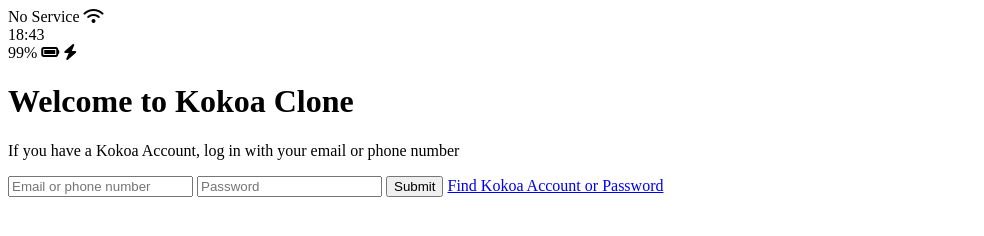
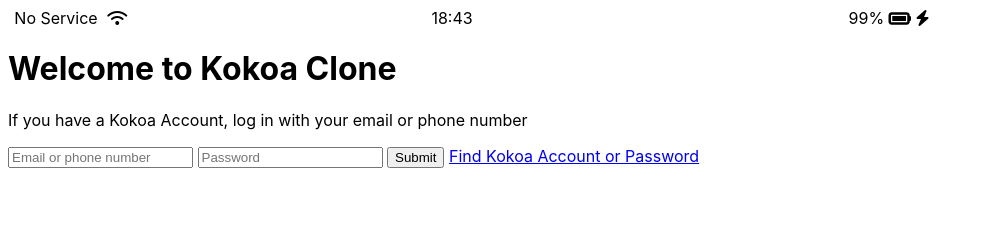
Before and after one commit to Woo-cheong-beom/kokoa_clone-2022, a plain HTML site: page index.html in a window 1280 px wide. Shown: the whole page, without its empty margins (0-984 px from the left). Drawn offline with Linux system fonts and the light colour scheme.

Commit message:
status-bar css

```diff
--- /dev/null
+++ b/css/styles.css
@@ -0,0 +1,26 @@
+body {
+  font-family: -apple-system, BlinkMacSystemFont, "Segoe UI", Roboto, Oxygen,
+    Ubuntu, Cantarell, "Open Sans", "Helvetica Neue", sans-serif;
+}
+.status-bar {
+  display: flex;
+  justify-content: center;
+}
+.status-bar__column {
+  width: 33%;
+}
+
+.status-bar__column:first-child span {
+  margin-right: 5px;
+}
+
+.status-bar:nth-child(2) {
+  display: flex;
+  justify-content: center;
+}
+
+.status-bar:last-child {
+  display: flex;
+  justify-content: flex-end;
+  align-items: center;
+}
--- a/index.html
+++ b/index.html
@@ -1,13 +1,14 @@
 <!DOCTYPE html>
 <html lang="en">
 <head>
+    <link rel="stylesheet" href="css/styles.css">
     <meta charset="UTF-8">
     <meta http-equiv="X-UA-Compatible" content="IE=edge">
     <meta name="viewport" content="width=device-width, initial-scale=1.0">
     <title>Welcome to Kokoa Clone</title>
 </head>
 <body>
-    <div id="status-bar">
+    <div class="status-bar">
         <div class="status-bar__column">
             <span>No Service</span>
             <i class="fas fa-wifi"></i>
@@ -17,7 +18,7 @@
         </div>
         <div class="status-bar__column">
             <span>99%</span>
-            <i class="fas fa-battery-full"></i>
+            <i class="fas fa-battery-full fa-lg"></i>
             <i class="fas fa-bolt"></i>
         </div>
     </div>
```
